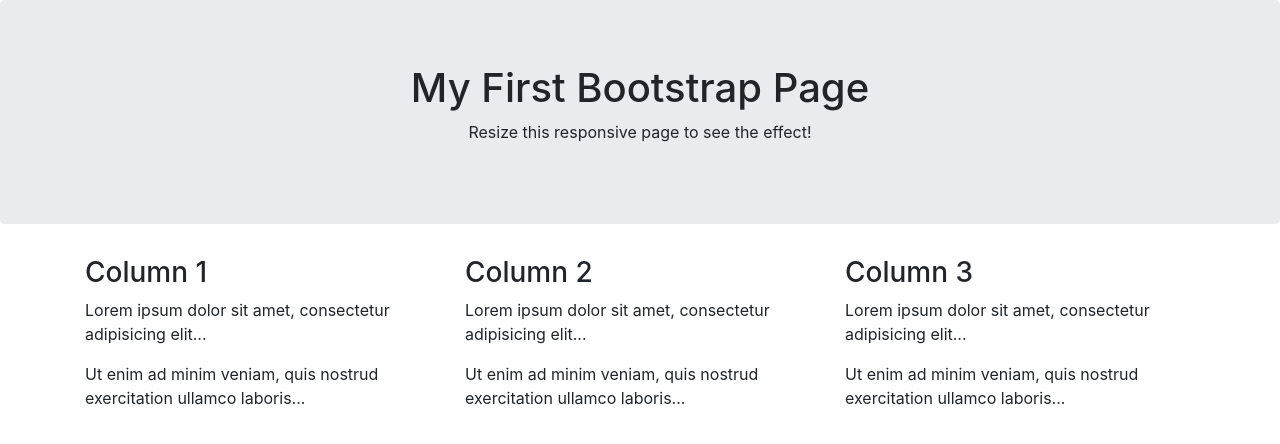
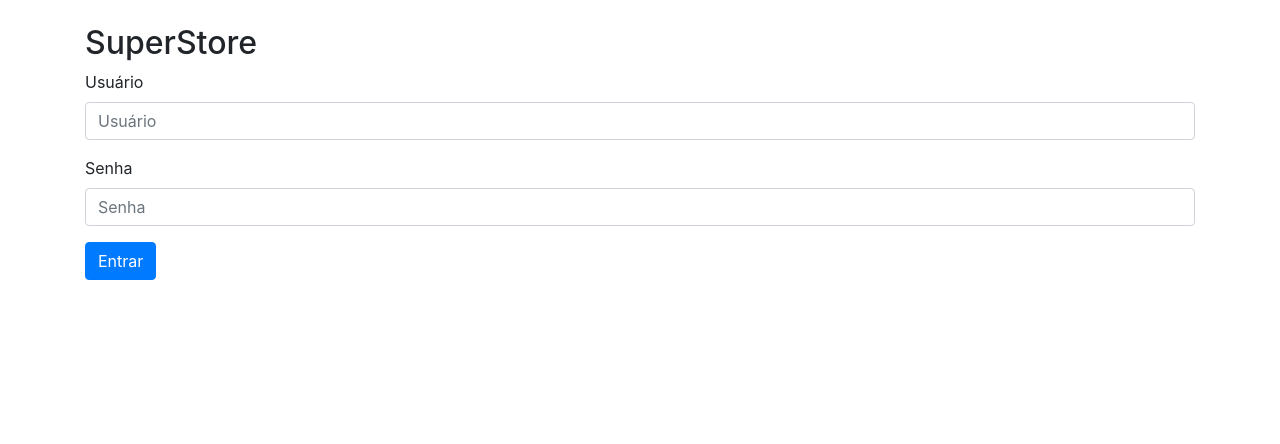
Before and after one commit to AlcantaraBruno/SuperStore, a Django app: page /login/ in a window 1280 px wide. Shown: the top 444 px of the page. Run offline with Django 3.2, Linux system fonts and the light colour scheme; some libraries are stand-ins or nearby versions.

Commit message:
Creating the login screen

```diff
--- a/core/views.py
+++ b/core/views.py
@@ -1,6 +1,37 @@
-from django.shortcuts import render
+from django.shortcuts import render, redirect
+from django.views.decorators.csrf import csrf_protect
+from django.contrib.auth import authenticate, login, logout
+from django.contrib import messages
+from django.contrib.auth.decorators import login_required
 
 # Create your views here.
 
+#segurança para não acessar a pagina autenficada pelo link
+@login_required(login_url='/login/')
+def index(request):
+    return render(request, 'index.html')
+
+#Permitir que o usario saia da conta
+def logout_user(request):
+    logout(request)
+    return redirect('/login/')
+
+#redericionamento para página de login
 def login_user (request):
     return render (request, 'login.html')
+
+#autentificação de login e senha
+@csrf_protect
+def submit_login(request):
+    if request.POST:
+        username = request.POST.get('username')
+        password = request.POST.get('password')
+        print(username)
+        print(password)
+        user = authenticate(username=username, password= password)
+        if user is not None:
+            login(request, user)
+            return redirect('/')
+        else:
+            messages.error(request, 'Usuário ou senha inválido. Favor tentar novamente.')
+    return redirect('/login/')
--- a/store/urls.py
+++ b/store/urls.py
@@ -19,5 +19,8 @@ from core import views
 
 urlpatterns = [
     path('admin/', admin.site.urls),
-    path('login/', views.login_user)
+    path('login/', views.login_user),
+    path('login/submit', views.submit_login),
+    path('logout/', views.logout_user),
+    path('', views.index)
 ]
--- /dev/null
+++ b/templates/index.html
@@ -0,0 +1,3 @@
+<h1>LOGADOO</h1>
+
+<a href="/logout/">sair</a>
--- a/templates/login.html
+++ b/templates/login.html
@@ -10,31 +10,30 @@
   <script src="https://maxcdn.bootstrapcdn.com/bootstrap/4.5.0/js/bootstrap.min.js"></script>
 </head>
 <body>
+  <div class="container mt-4">
+    <form action="submit", method="POST">{% csrf_token %}
+      <h2>SuperStore</h2>
+      <!-- Campo para usário e senha -->
+      <div class="form-group">
+        <label for="username">Usuário</label>
+        <input type="text", class="form-control" id="username" name="username" placeholder="Usuário">
+      </div>
 
-<div class="jumbotron text-center">
-  <h1>My First Bootstrap Page</h1>
-  <p>Resize this responsive page to see the effect!</p>
-</div>
+      <div class="form-group">
+        <label for="password">Senha</label>
+        <input type="password", class="form-control" id="password" name="password" placeholder="Senha">
+      </div>
 
-<div class="container">
-  <div class="row">
-    <div class="col-sm-4">
-      <h3>Column 1</h3>
-      <p>Lorem ipsum dolor sit amet, consectetur adipisicing elit...</p>
-      <p>Ut enim ad minim veniam, quis nostrud exercitation ullamco laboris...</p>
-    </div>
-    <div class="col-sm-4">
-      <h3>Column 2</h3>
-      <p>Lorem ipsum dolor sit amet, consectetur adipisicing elit...</p>
-      <p>Ut enim ad minim veniam, quis nostrud exercitation ullamco laboris...</p>
-    </div>
-    <div class="col-sm-4">
-      <h3>Column 3</h3>
-      <p>Lorem ipsum dolor sit amet, consectetur adipisicing elit...</p>
-      <p>Ut enim ad minim veniam, quis nostrud exercitation ullamco laboris...</p>
-    </div>
+      <div>
+        {% for message in messages %}
+        <div class="alert alert-danger">
+          <strong>Error!</strong> {{ message }}
+        </div>
+        {% endfor %}
+        <button type="submit" class="btn btn-primary">Entrar</button>
+      </div>
+
+    </form>
   </div>
-</div>
-
 </body>
 </html>
```
Also changed, not shown: db.sqlite3.
